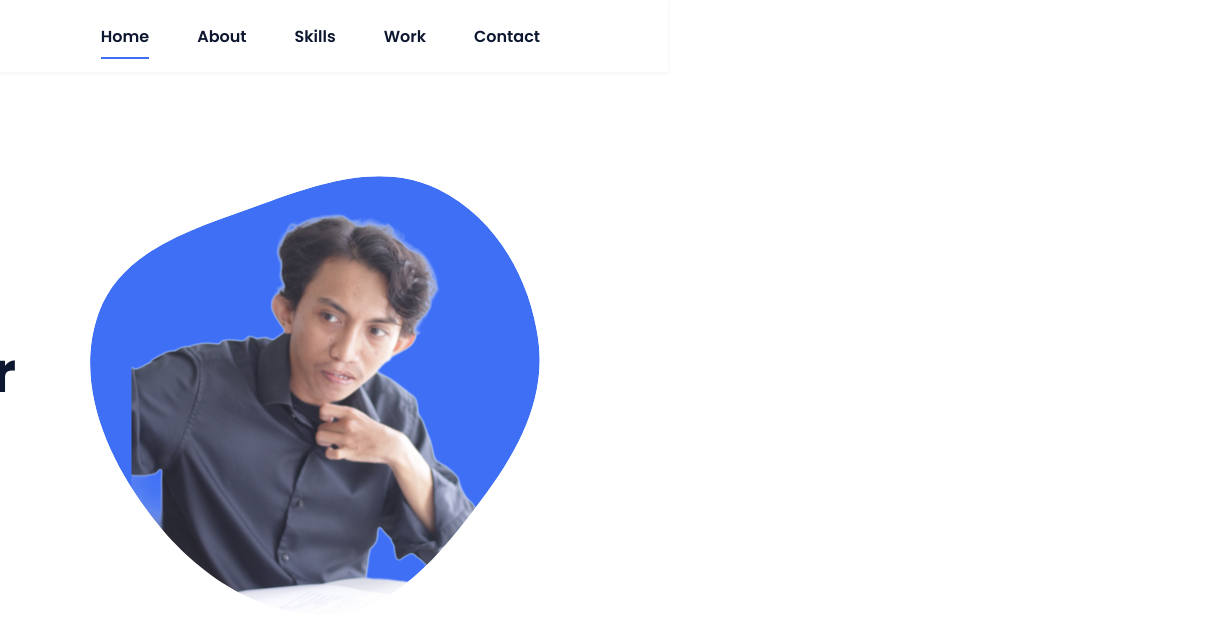
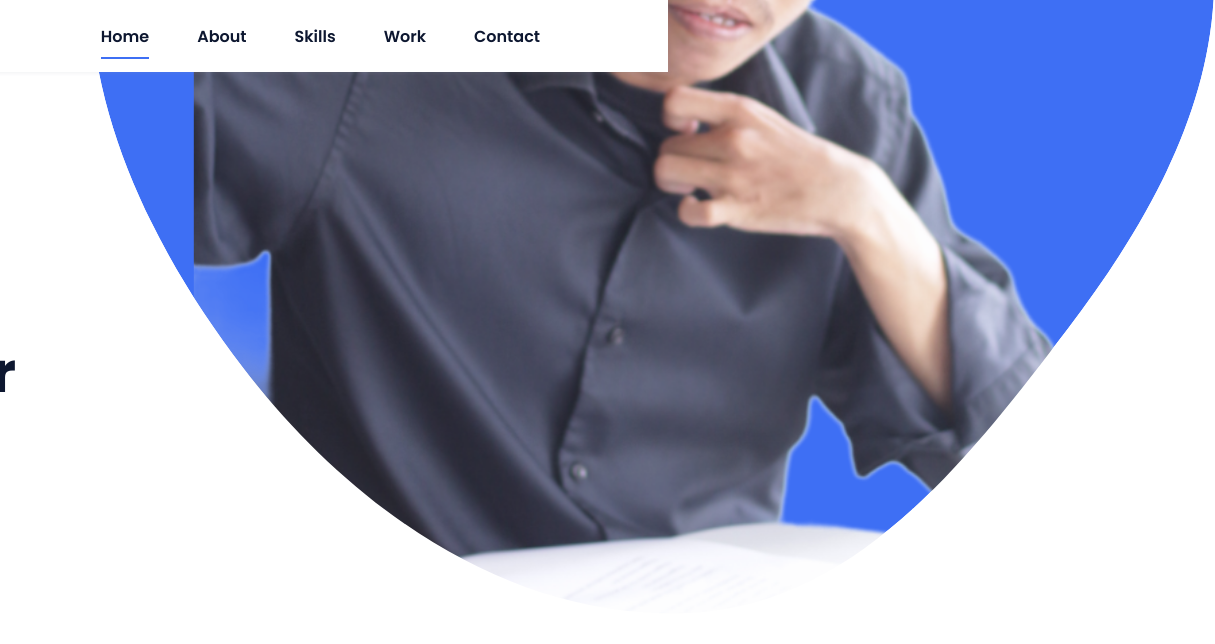
Before and after one commit to yayart/yayart.github.io, a plain HTML site: page index.html in a window 1280 px wide. Shown: the top 644 px of the page, 612-1827 px from the left, 1215 px wide, since content can reach past the window. Drawn offline with nearby package versions, Linux system fonts and the light colour scheme.

Commit message:
styles.css

```diff
--- a/assets/css/styles.css
+++ b/assets/css/styles.css
@@ -211,11 +211,12 @@ img {
   position: absolute;
   right: 0;
   bottom: 0;
-  width: 350px;
+  width: 300px;
 }
 .home__blob {
   fill: var(--first-color);
   overflow: hidden;
+  width: 250%;
 }
 .home__blob-img {
   object-fit: cover;
```
